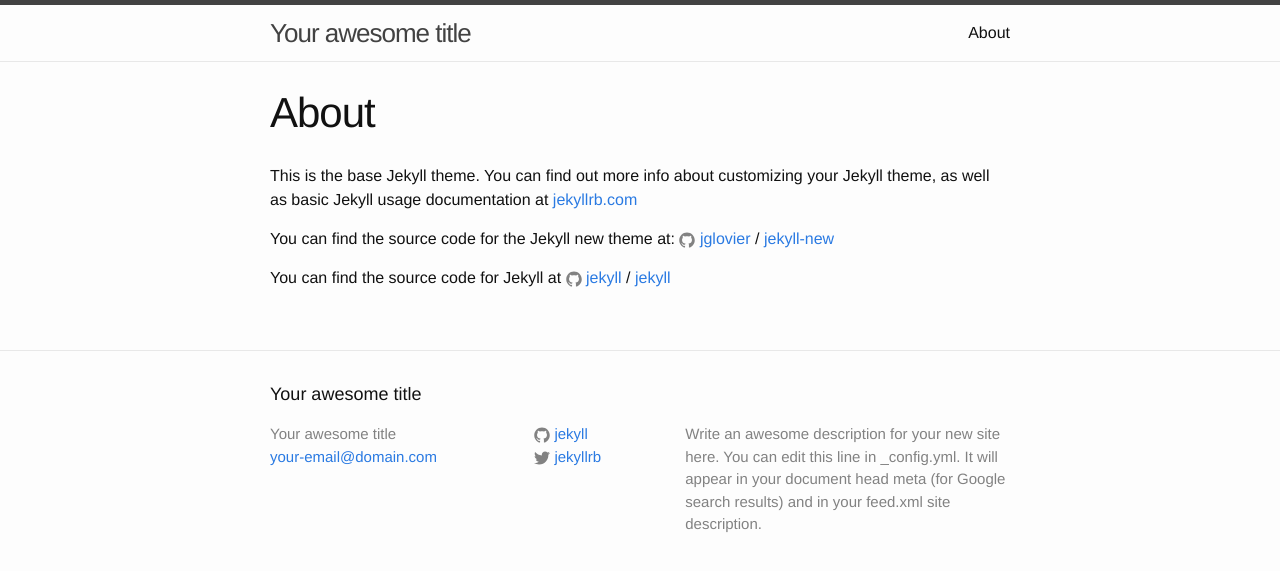
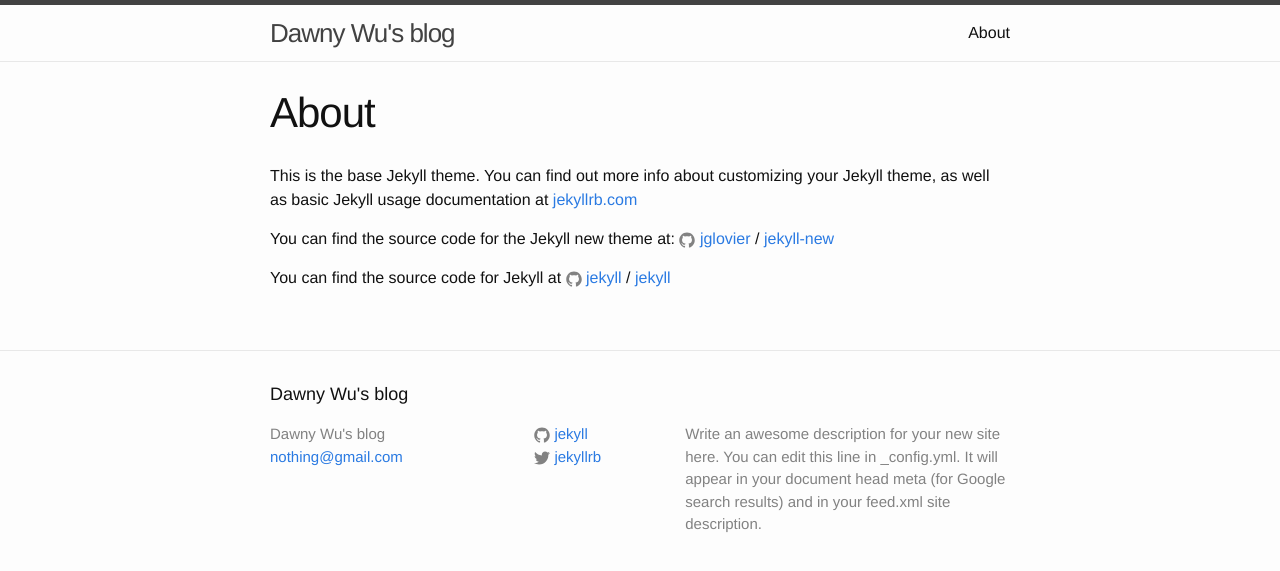
Before and after one commit to DawnyWu/_dawnywu.github.com, a Jekyll site: the page built from about.md, in a window 1280 px wide. Shown: the top 571 px of the page. Built offline with Jekyll 4.4.1, drawn with Linux system fonts in a browser that asks for light colours.

Commit message:
first build blog

```diff
--- a/_config.yml
+++ b/_config.yml
@@ -6,8 +6,8 @@
 # 'jekyll serve'. If you change this file, please restart the server process.
 
 # Site settings
-title: Your awesome title
-email: your-email@domain.com
+title: Dawny Wu's blog
+email: nothing@gmail.com
 description: > # this means to ignore newlines until "baseurl:"
   Write an awesome description for your new site here. You can edit this
   line in _config.yml. It will appear in your document head meta (for
```
Also changed, not shown: index.html (+23 -1 lines), 1 other file.
